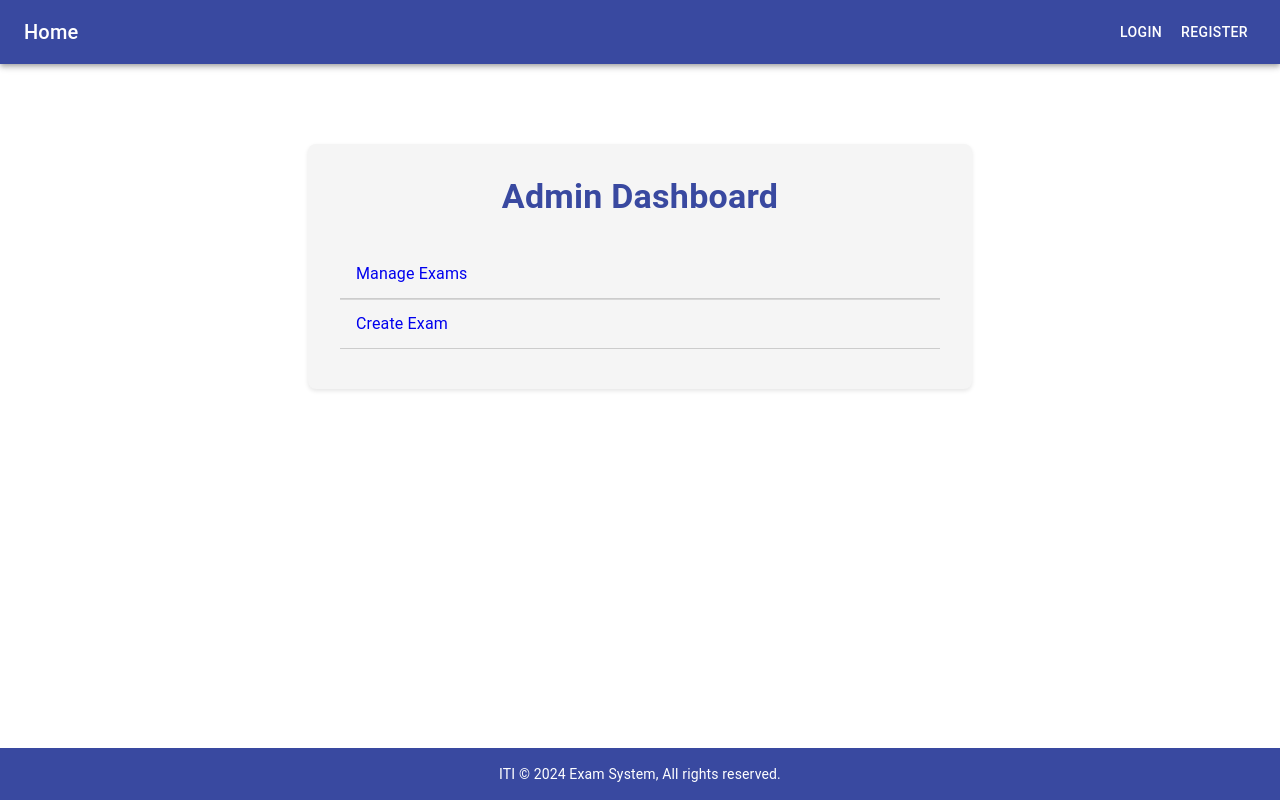
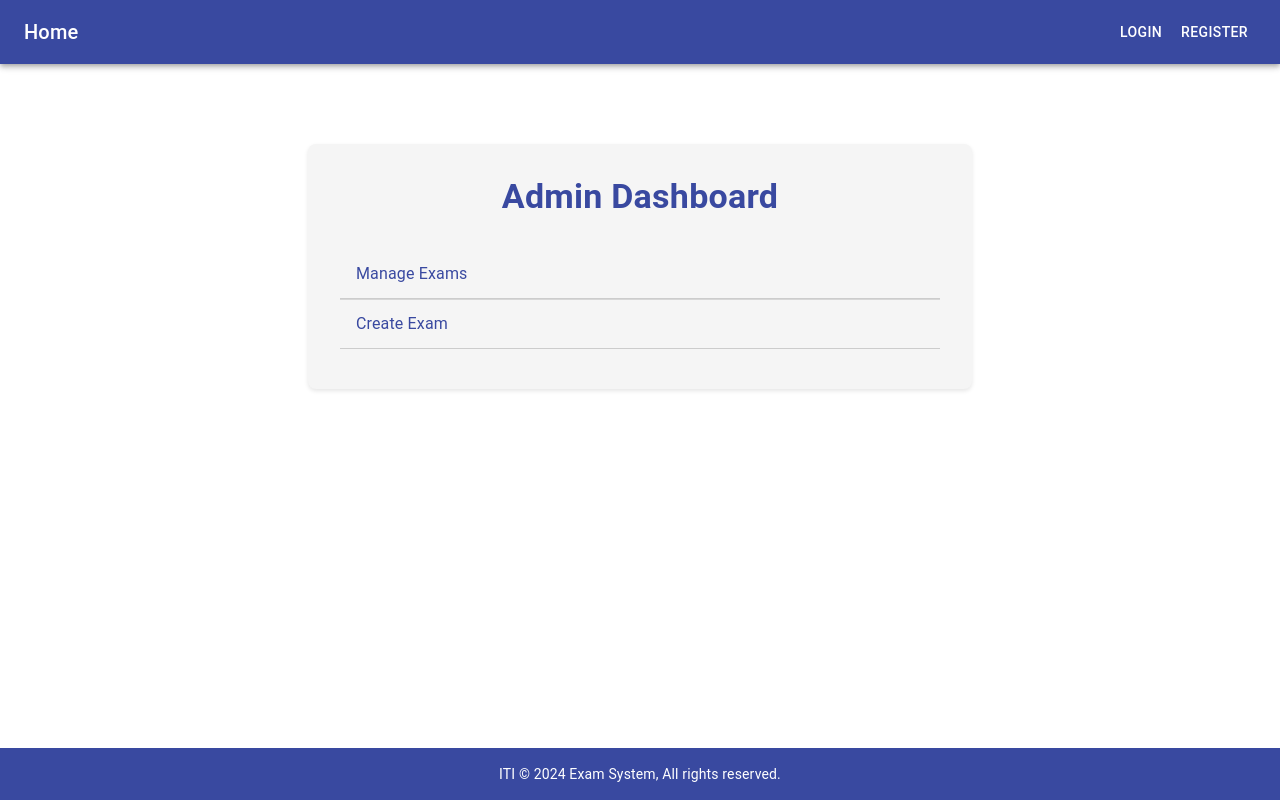
Before and after one commit to MedhatElbesy/Exams-System, a React (Create React App) app in the folder exams/: page /admin in a window 1280 px wide. Built offline with nearby package versions, Linux system fonts and the light colour scheme; the HTML template or start-up script is replaced by a standard one.

Commit message:
updating admoin dashboard

```diff
--- a/exams/src/components/admin/AdminDashboard.js
+++ b/exams/src/components/admin/AdminDashboard.js
@@ -14,7 +14,7 @@ const AdminDashboard = () => {
   return (
     <Container maxWidth="md" sx={{ mt: 5 }}>
       <Paper
-        style={{
+        sx={{
           margin: "40px auto",
           padding: "32px",
           maxWidth: "600px",
@@ -26,7 +26,7 @@ const AdminDashboard = () => {
         <Typography
           variant="h4"
           component="h2"
-          style={{
+          sx={{
             marginBottom: "24px",
             textAlign: "center",
             color: "#3949a0",
@@ -38,16 +38,34 @@ const AdminDashboard = () => {
         <List component="nav">
           <ListItem
             component={Link}
-            to="/exams"
-            style={{ borderBottom: "1px solid #ccc" }}
+            to="manage"
+            sx={{
+              borderBottom: "1px solid #ccc",
+              color: "#3949a0",
+              fontWeight: "bold",
+              textDecoration: "none",
+              transition: "transform 0.3s ease-in-out",
+              "&:hover": {
+                backgroundColor: "#e0e0e0",
+              },
+            }}
           >
             <ListItemText primary="Manage Exams" />
           </ListItem>
           <Divider />
           <ListItem
             component={Link}
-            to="/admin/create-exam"
-            style={{ borderBottom: "1px solid #ccc" }}
+            to="create-exam"
+            sx={{
+              borderBottom: "1px solid #ccc",
+              color: "#3949a0",
+              fontWeight: "bold",
+              textDecoration: "none",
+              transition: "transform 0.3s ease-in-out",
+              "&:hover": {
+                backgroundColor: "#e0e0e0",
+              },
+            }}
           >
             <ListItemText primary="Create Exam" />
           </ListItem>
```
